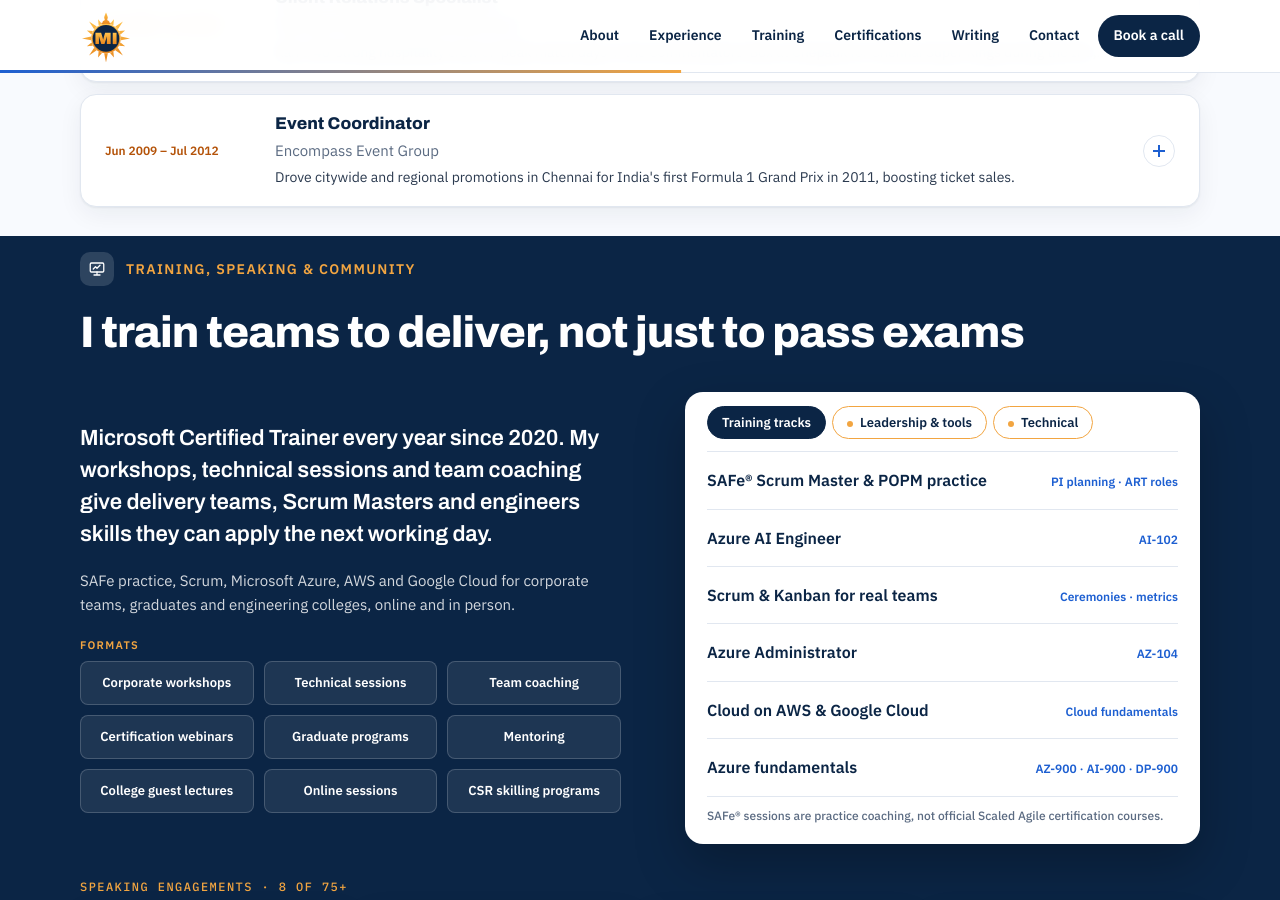
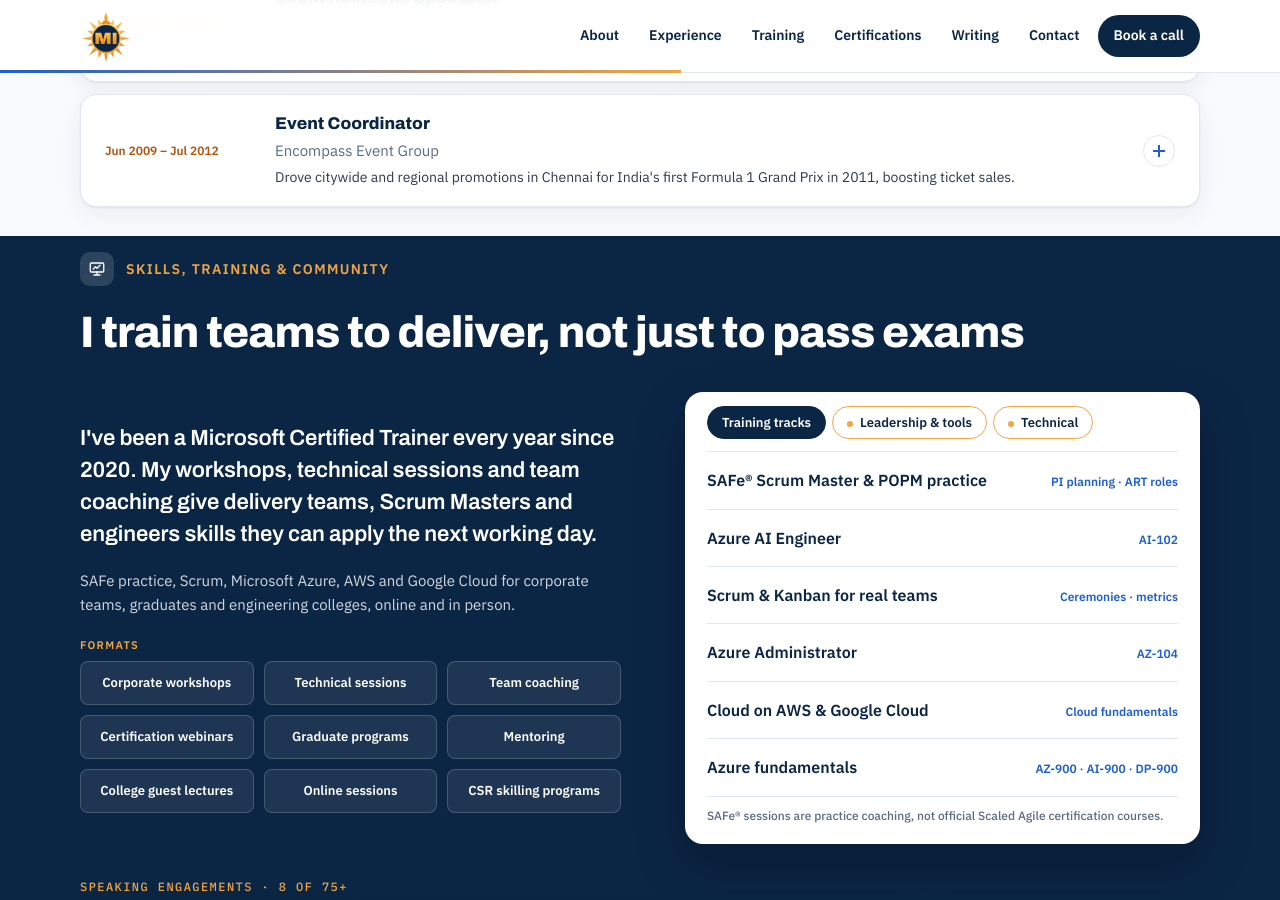
Before and after one commit to Madhan-I/Madhan-I.github.io, a Jekyll site: the page built from index.html, in a window 1280 px wide and 900 px high, scrolled down 4300 px. Built offline with Jekyll 4.4.1, drawn with Linux system fonts in a browser that asks for light colours.

Commit message:
Training intro: full sentence ('I've been a Microsoft Certified Trainer...'); section label 'Skills, Training & Community'.
Co-Authored-By: Claude Opus 5.5 <noreply@anthropic.com>
Claude-Session: https://claude.ai/code/session_01MFRrTt7LBDdX57m85KHNGp

```diff
--- a/_data/profile.yml
+++ b/_data/profile.yml
@@ -233,7 +233,7 @@ experience:
       - "Untangled vendor delays and scheduling clashes on Celebrity Cricket League match days for the Chennai Rhinos, drawing positive reviews and invitations to future events."
 
 training_title: I train teams to deliver, not just to pass exams
-training_intro: "Microsoft Certified Trainer every year since 2020. My workshops, technical sessions and team coaching give delivery teams, Scrum Masters and engineers skills they can apply the next working day."
+training_intro: "I've been a Microsoft Certified Trainer every year since 2020. My workshops, technical sessions and team coaching give delivery teams, Scrum Masters and engineers skills they can apply the next working day."
 training_note: "SAFe practice, Scrum, Microsoft Azure, AWS and Google Cloud for corporate teams, graduates and engineering colleges, online and in person."
 training_facts:
   - number: "6 yrs"
--- a/index.html
+++ b/index.html
@@ -104,7 +104,7 @@ layout: default
 {% unless th.show.training == false %}{% assign n = n | plus: 1 %}
 <section id="training" class="slide tone-navy">
   <div class="wrap">
-    <div class="sec-head reveal"><span class="label"><svg class="ic" aria-hidden="true"><use href="#i-board"/></svg>Training, Speaking &amp; Community</span><h2>{{ p.training_title }}</h2></div>
+    <div class="sec-head reveal"><span class="label"><svg class="ic" aria-hidden="true"><use href="#i-board"/></svg>Skills, Training &amp; Community</span><h2>{{ p.training_title }}</h2></div>
     <div class="train-grid">
       <div class="reveal">
         <p class="big">{{ p.training_intro }}</p>
```
